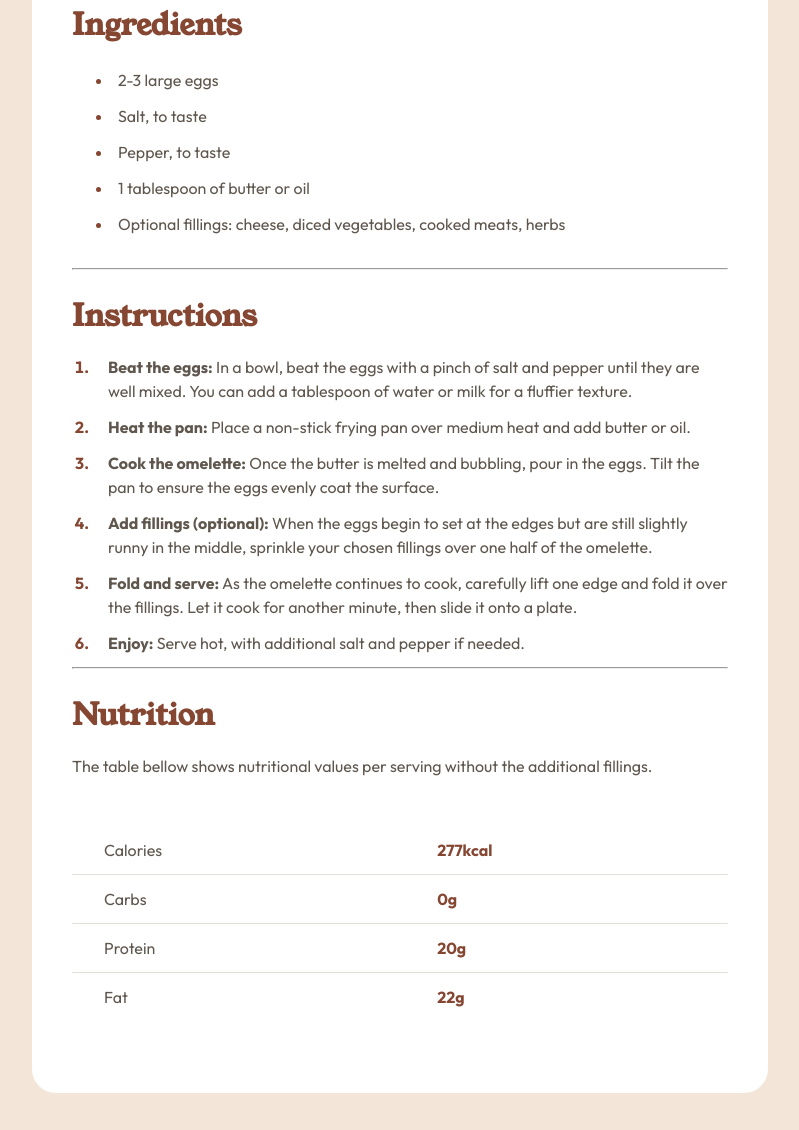
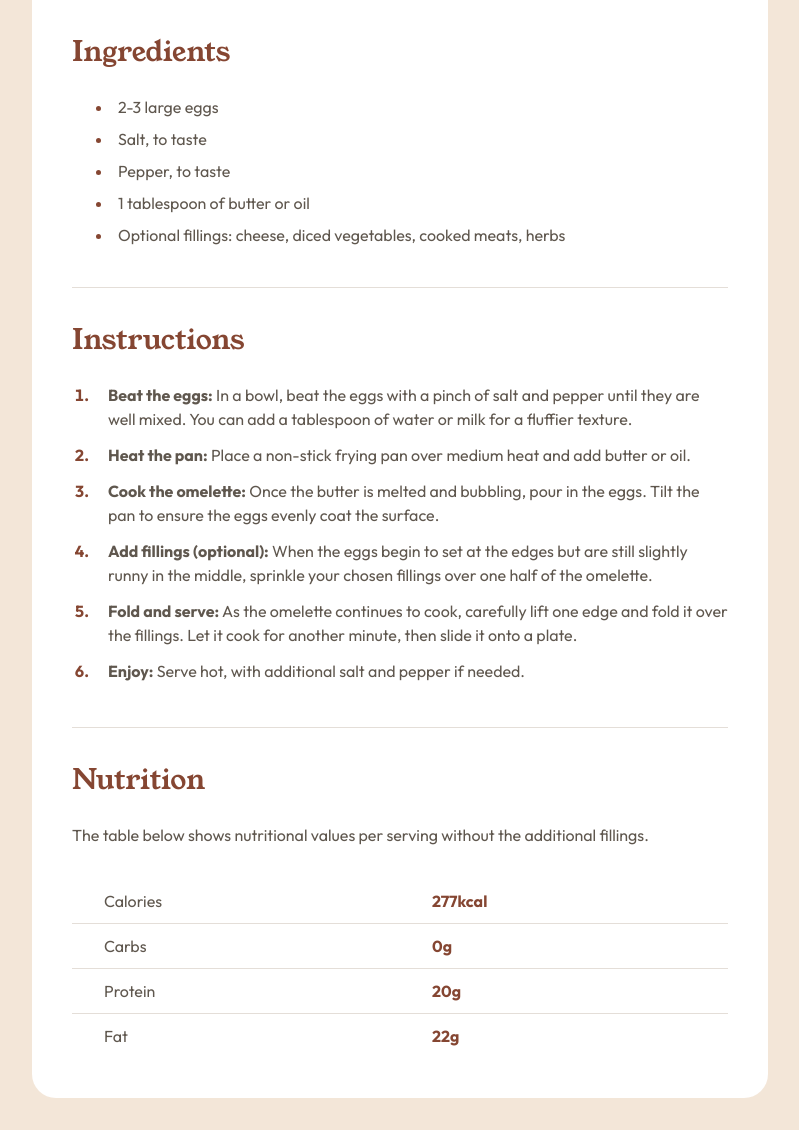
Before and after one commit to arthurwilhner/recipe-page, a plain HTML site: page index.html in a window 1280 px wide. Shown: the part 749-1879 px from the top of the page, without its empty margins (240-1039 px from the left). Before the commit the page ends 1858 px from the top, so only its background shows below. Drawn offline with Linux system fonts and the light colour scheme.

Commit message:
Updates on the code based on received feedback

```diff
--- a/css/style.css
+++ b/css/style.css
@@ -23,8 +23,6 @@ body {
     padding: 2rem;
     font-family: 'Outfit', sans-serif;
     color: var(--color-text);
-    padding-bottom: 16px;
-    padding-top: 16px;
 }
 
 .card {
@@ -46,19 +44,23 @@ body {
 
 h1, h2 {
     font-family: 'Young Serif', serif;
-    color: var(--color-title);
-}
 
-h3, h4, h5 {
-    font-family: 'Young Serif', serif;
-    color: var(--color-step-title);
 }
 
 .card-title {
+    color: var(--color-title);
     font-size: 40px;
     font-weight: 400;
     margin-bottom: 24px;
     line-height: 1;
+}
+
+
+.section-title {
+    color: var(--color-step-title);
+    font-size: 28px;
+    font-weight: 400;
+    margin-bottom: 24px;
 }
 
 .card-text {
@@ -71,20 +73,15 @@ h3, h4, h5 {
     background-color: var(--color-prep-bg);
     padding: 28px;
     border-radius: 12px;
-    margin-bottom: 16px;
+    margin-bottom: 32px;
 }
 
 .prep-title {
     color: var(--color-prep-title);
     font-size: 20px;
     margin-bottom: 16px;
-}
-
-.step-title {
-    color: var(--color-step-title);
-    font-size: 30px;
-    margin-bottom: 16px;
-    list-style-position: inside;
+    font-family: 'Outfit', sans-serif;
+    font-weight: 700;
 }
 
 .prep-time-box ul {
@@ -99,20 +96,27 @@ h3, h4, h5 {
     line-height: 1.5;
 }
 
-
 .prep-time-box li::marker {
     color: var(--color-prep-title);
     font-size: 12px;
 }
 
+
+.ingredients-section,
+.instructions-section {
+    border-bottom: 1px solid hsl(30, 18%, 87%);
+    padding-bottom: 32px;
+    margin-bottom: 32px;
+}
+
+
 .ingredients-list {
     list-style-position: inside;
     padding-left: 8px;
-    margin-bottom: 32px;
+
 }
 
 .ingredients-list li {
-    padding-top: 4px;
     padding-left: 16px;
     margin-bottom: 8px;
     line-height: 1.5;
@@ -122,7 +126,7 @@ h3, h4, h5 {
     color: var(--color-step-title);
 }
 
-.instructions-list{
+.instructions-list {
     list-style-position: outside;
     padding-left: 20px;
     list-style-type: decimal;
@@ -140,6 +144,7 @@ h3, h4, h5 {
     font-family: 'Outfit', sans-serif;
 }
 
+
 .nutrition-table {
     width: 100%;
     border-collapse: collapse;
@@ -154,11 +159,27 @@ h3, h4, h5 {
     border-bottom: none;
 }
 
+
 .nutrition-table td {
     padding: 12px 0 12px 32px;
-}
-
-.nutrition-table td:last-child {
     color: var(--color-step-title);
     font-weight: 700;
 }
+
+.nutrition-table th {
+    padding: 12px 0 12px 32px;
+    text-align: left;
+    font-weight: 400;
+    color: var(--color-text);
+    width: 50%;
+}
+
+@media (max-width: 768px) {
+    body {
+        padding: 0;
+    }
+    .card {
+        padding: 32px;
+        border-radius: 0;
+    }
+}
--- a/index.html
+++ b/index.html
@@ -10,24 +10,27 @@
 
     <body>
         <main>
-            <div class="card">
-                <img class="card-img" src="./image-omelette.jpeg" alt="omelette">
-                <h1 class="card-title">Simple Omelette Recipe</h1>
-                <p class="card-text">
-                    An easy and quick dish, perfect for any meal. This classic omelette combines beaten eggs cooked to perfection, optionally filled with your choice of cheese, vegetables, or meats.
-                </p>
+            <article class="card">
+                <img class="card-img" src="./image-omelette.jpeg" alt="Omelette garni com ervas e vegetais">
 
-                <div class="prep-time-box">
+                <header>
+                    <h1 class="card-title">Simple Omelette Recipe</h1>
+                    <p class="card-text">
+                        An easy and quick dish, perfect for any meal. This classic omelette combines beaten eggs cooked to perfection, optionally filled with your choice of cheese, vegetables, or meats.
+                    </p>
+                </header>
+
+                <section class="prep-time-box">
                     <h2 class="prep-title">Preparation time</h2>
                     <ul>
                         <li><strong>Total:</strong> Approximately 10 minutes</li>
                         <li><strong>Preparation:</strong> 5 minutes</li>
                         <li><strong>Cooking:</strong> 5 minutes</li>
                     </ul>
-                </div>
+                </section>
 
-                <div class="card-text">
-                    <h3 class="step-title">Ingredients</h3>
+                <section class="ingredients-section">
+                    <h2 class="section-title">Ingredients</h2>
                     <ul class="ingredients-list">
                         <li>2-3 large eggs</li>
                         <li>Salt, to taste</li>
@@ -35,11 +38,10 @@
                         <li>1 tablespoon of butter or oil</li>
                         <li>Optional fillings: cheese, diced vegetables, cooked meats, herbs</li>
                     </ul>
+                </section>
 
-                    <hr>
-                    <br>
-
-                    <h4 class="step-title">Instructions</h4>
+                <section class="instructions-section">
+                    <h2 class="section-title">Instructions</h2>
                     <ol class="instructions-list">
                         <li><strong>Beat the eggs:</strong> In a bowl, beat the eggs with a pinch of salt and pepper until they are well mixed. You can add a tablespoon of water or milk for a fluffier texture.</li>
                         <li><strong>Heat the pan:</strong> Place a non-stick frying pan over medium heat and add butter or oil.</li>
@@ -48,40 +50,32 @@
                         <li><strong>Fold and serve:</strong> As the omelette continues to cook, carefully lift one edge and fold it over the fillings. Let it cook for another minute, then slide it onto a plate.</li>
                         <li><strong>Enjoy:</strong> Serve hot, with additional salt and pepper if needed.</li>
                     </ol>
+                </section>
 
-                    <hr>
-                    <br>
-
-                    <h5 class="step-title">Nutrition</h5>
-                    <p>The table bellow shows nutritional values per serving without the additional fillings.</p>
-                    <br>
+                <section class="nutrition-section">
+                    <h2 class="section-title">Nutrition</h2>
+                    <p class="card-text">The table below shows nutritional values per serving without the additional fillings.</p>
 
                     <table class="nutrition-table">
                         <tr>
-                            <td>Calories</td>
+                            <th scope="row">Calories</th>
                             <td><strong>277kcal</strong></td>
                         </tr>
-
                         <tr>
-                            <td>Carbs</td>
+                            <th scope="row">Carbs</th>
                             <td><strong>0g</strong></td>
                         </tr>
-
                         <tr>
-                            <td>Protein</td>
+                            <th scope="row">Protein</th>
                             <td><strong>20g</strong></td>
                         </tr>
-
                         <tr>
-                            <td>Fat</td>
+                            <th scope="row">Fat</th>
                             <td><strong>22g</strong></td>
                         </tr>
                     </table>
-
-                </div>
-
-
-            </div>
+                </section>
+            </article>
         </main>
     </body>
 </html>
```
